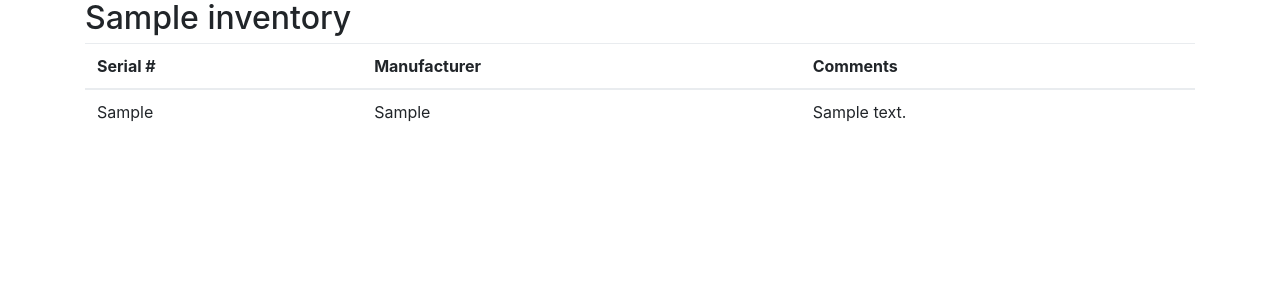
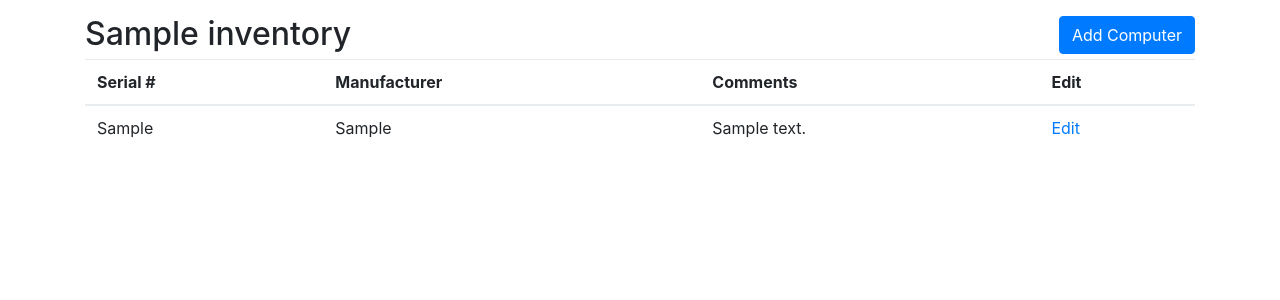
Before and after one commit to eagraf/computerinventory, a Django app: page /inventory/1/ in a window 1280 px wide. Shown: the top 300 px of the page. Run offline with Django 3.2, Linux system fonts and the light colour scheme; tables that the repository leaves empty hold one stand-in row (values such as "Sample post"); some libraries are stand-ins or nearby versions.

Commit message:
Created an edit computer page using django crispy forms.
- Included requirements for sticky forms
- Basic sticky form implemented for editing a computer's info

```diff
--- a/computerinventory/settings.py
+++ b/computerinventory/settings.py
@@ -119,3 +119,6 @@ USE_TZ = True
 # Static files (CSS, JavaScript, Images)
 # https://docs.djangoproject.com/en/1.11/howto/static-files/
 STATIC_URL = '/static/'
+
+# Settings for crispy forms
+CRISPY_TEMPLATE_PACK = 'bootstrap4'
--- a/inventory/static/inventory/style.css
+++ b/inventory/static/inventory/style.css
@@ -1,3 +1,10 @@
- a {
-    color: green;
- }
+#inventory-header {
+    margin-top: 16px;
+}
+#inventory-title {
+    float: left;
+}
+
+#button-add-computer {
+    float: right;
+}
--- a/inventory/templates/inventory/base.html
+++ b/inventory/templates/inventory/base.html
@@ -12,7 +12,6 @@
 
     <script src="https://maxcdn.bootstrapcdn.com/bootstrap/4.0.0-beta/js/bootstrap.min.js" ></script>
 
-
 </head>
 <body>
     <div class="container">
--- a/inventory/templates/inventory/index.html
+++ b/inventory/templates/inventory/index.html
@@ -1,6 +1,9 @@
 {% extends "base.html" %}
 
 {% block content %}
+<div id="inventory-header">
+    <h2>My Inventories</h2>
+</div>
 {% if inventories %}
     <ul>
     {% for inventory in inventories %}
--- a/inventory/templates/inventory/inventory.html
+++ b/inventory/templates/inventory/inventory.html
@@ -1,8 +1,11 @@
 {% extends "base.html" %}
 
 {% block content %}
-{% if name %}
-    <h2>{{name}}</h2>
+{% if inventory %}
+<div id="inventory-header">
+    <h2 id="inventory-title">{{inventory.name}}</h2>
+    <a id="button-add-computer" class="btn btn-primary" role="button" href="{% url 'inventory:addcomputer' inventory.id  %}">Add Computer</a
+</div>
 {% endif %}
 {% if computers %}
     <table class="table">
@@ -11,6 +14,7 @@
                 <th>Serial #</th>
                 <th>Manufacturer</th>
                 <th>Comments</th>
+                <th>Edit</th>
             </tr>
         </thead>
         <tbody>
@@ -19,6 +23,7 @@
                 <td>{{computer.serial}}</td>
                 <td>{{computer.manufacturer}}</td>
                 <td>{{computer.comments}}</td>
+                <td><a href="{% url 'inventory:editcomputer' inventory.id computer.id %}" >Edit</a></td>
             </tr>
         {% endfor %}
         </tbody>
--- a/inventory/urls.py
+++ b/inventory/urls.py
@@ -8,4 +8,5 @@ urlpatterns = [
     url(r'^(?P<inventory_id>[0-9]+)/$', views.inventory, name='inventory'),
     url(r'^addinventory/$', views.add_inventory, name='addinventory'),
     url(r'^(?P<inventory_id>[0-9]+)/addcomputer/$', views.add_computer, name='addcomputer'),
+    url(r'^(?P<inventory_id>[0-9]+)/editcomputer/(?P<computer_id>[0-9]+)/$', views.edit_computer, name='editcomputer'),
 ]
--- a/inventory/views.py
+++ b/inventory/views.py
@@ -6,6 +6,7 @@ from django.http import HttpResponse, Http404, HttpResponseRedirect
 from django.urls import reverse
 
 from .models import Inventory, Computer
+from .edit_computer_form import EditComputerForm
 
 # Index page just contains a list of inventories.
 def index(request):
@@ -17,13 +18,13 @@ def index(request):
 def inventory(request, inventory_id):
     # First get the associated inventory.
     try:
-        name = Inventory.objects.get(pk=inventory_id).name
+        inventory = Inventory.objects.get(pk=inventory_id)
     except Inventory.DoesNotExist:
         raise Http404("Inventory does not exist")
 
     # Get and render the list of computers.
     computers = Computer.objects.filter(inventory=inventory_id)
-    context = { 'name': name, 'computers': computers }
+    context = { 'inventory': inventory, 'computers': computers }
     return render(request, 'inventory/inventory.html', context)
 
 # Returns form for adding a new inventory.
@@ -55,3 +56,20 @@ def add_computer(request, inventory_id):
         computer = Computer(serial=request.POST['serial'], manufacturer=request.POST['manufacturer'], comments=request.POST['comments'], inventory=inventory)
         computer.save()
         return HttpResponseRedirect(reverse('inventory:inventory', args=(inventory_id,)))
+
+def edit_computer(request, inventory_id, computer_id):
+    if request.method == 'GET':
+        form = EditComputerForm();
+        context = { 'edit_form': form }
+        return render(request, 'inventory/editcomputer.html', context)
+    if request.method == 'POST':
+        computer = Computer.objects.get(pk=computer_id)
+        if request.POST['serial']:
+            computer.serial = request.POST['serial']
+        if request.POST['manufacturer']:
+            computer.manufacturer = request.POST['manufacturer']
+        if request.POST['comments']:
+            computer.comments = request.POST['comments']
+
+        computer.save()
+        return HttpResponseRedirect(reverse('inventory:inventory', args=(inventory_id,)))
```
Also changed, not shown: inventory/edit_computer_form.py (added, +33 -0 lines), inventory/templates/inventory/editcomputer.html (added, +8 -0 lines).
